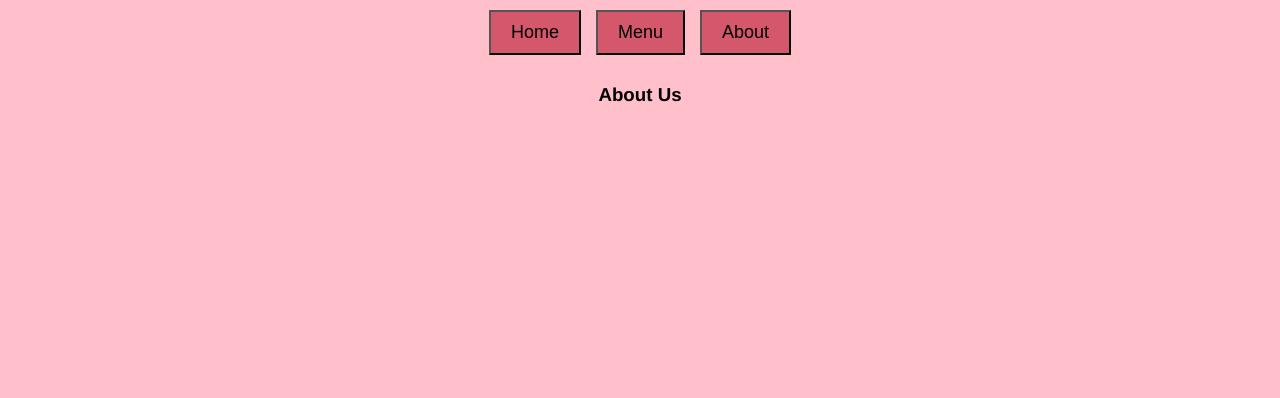
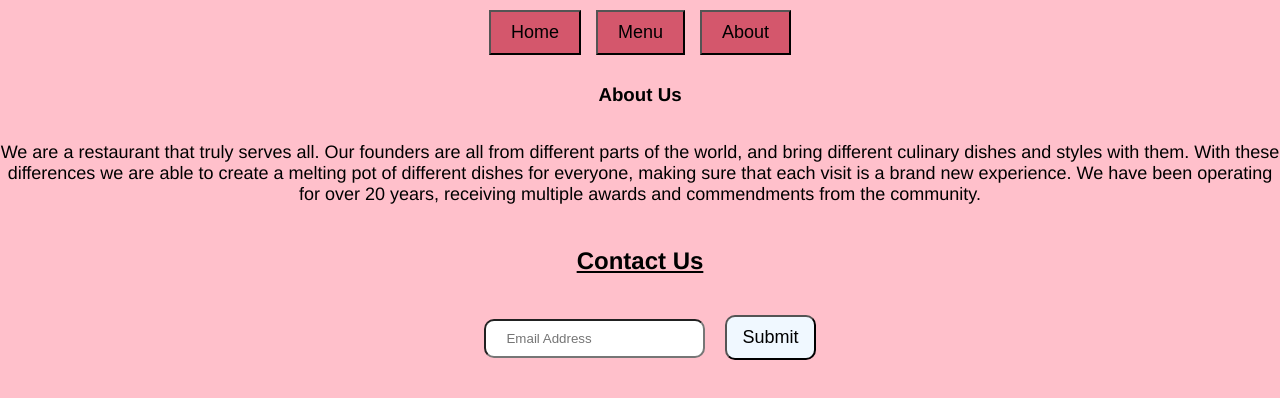
Before and after one commit to gajarhalwa14/restaurant, a website built with webpack: page src/template.html in a window 1280 px wide. Both pictures are taken after a click on the button "About". Built offline with nearby package versions, Linux system fonts and the light colour scheme.

Commit message:
Finished about section

```diff
--- a/src/about.js
+++ b/src/about.js
@@ -6,4 +6,30 @@ aboutHeader.innerText = "About Us";
 
 aboubtDiv.appendChild(aboutHeader);
 
+const paragraph = document.createElement("p");
+paragraph.innerText = "We are a restaurant that truly serves all. Our founders are all from different parts of the world, and bring different culinary dishes and styles with them. With these differences we are able to create a melting pot of different dishes for everyone, making sure that each visit is a brand new experience. We have been operating for over 20 years, receiving multiple awards and commendments from the community."
+
+aboubtDiv.appendChild(paragraph);
+
+const contactHeader = document.createElement("p");
+contactHeader.setAttribute("class", "contact-header");
+contactHeader.innerText = "Contact Us";
+
+aboubtDiv.appendChild(contactHeader);
+
+const formElement = document.createElement("form");
+
+const formEmailInput = document.createElement("input");
+formEmailInput.setAttribute("type", "text");
+formEmailInput.setAttribute("placeholder", "Email Address");
+
+const formButton = document.createElement("button");
+formButton.setAttribute("id", "form-btn");
+formButton.innerText = "Submit";
+
+formElement.appendChild(formEmailInput);
+formElement.appendChild(formButton);
+
+aboubtDiv.appendChild(formElement);
+
 export default aboubtDiv;
--- a/src/styles.css
+++ b/src/styles.css
@@ -88,3 +88,21 @@ p {
     flex-direction: column;
     text-align: center;
 }
+
+.contact-header {
+    font-size: 24px;
+    font-weight: 800;
+    text-decoration: underline;
+}
+
+input {
+    margin: 20px;
+    padding: 10px 20px;
+    border-radius: 10px;
+}
+
+#form-btn {
+    padding: 10px 15px;
+    border-radius: 10px;
+    background-color: aliceblue;
+}
```
